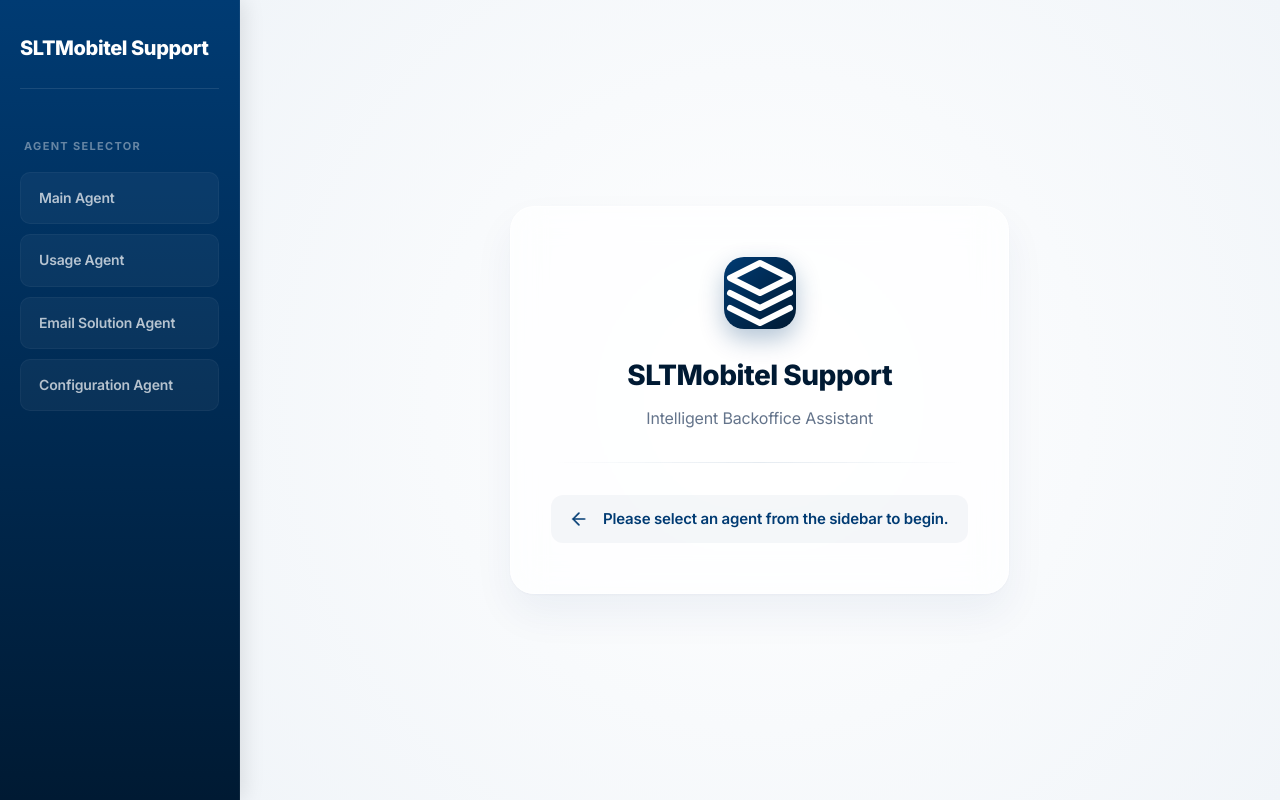
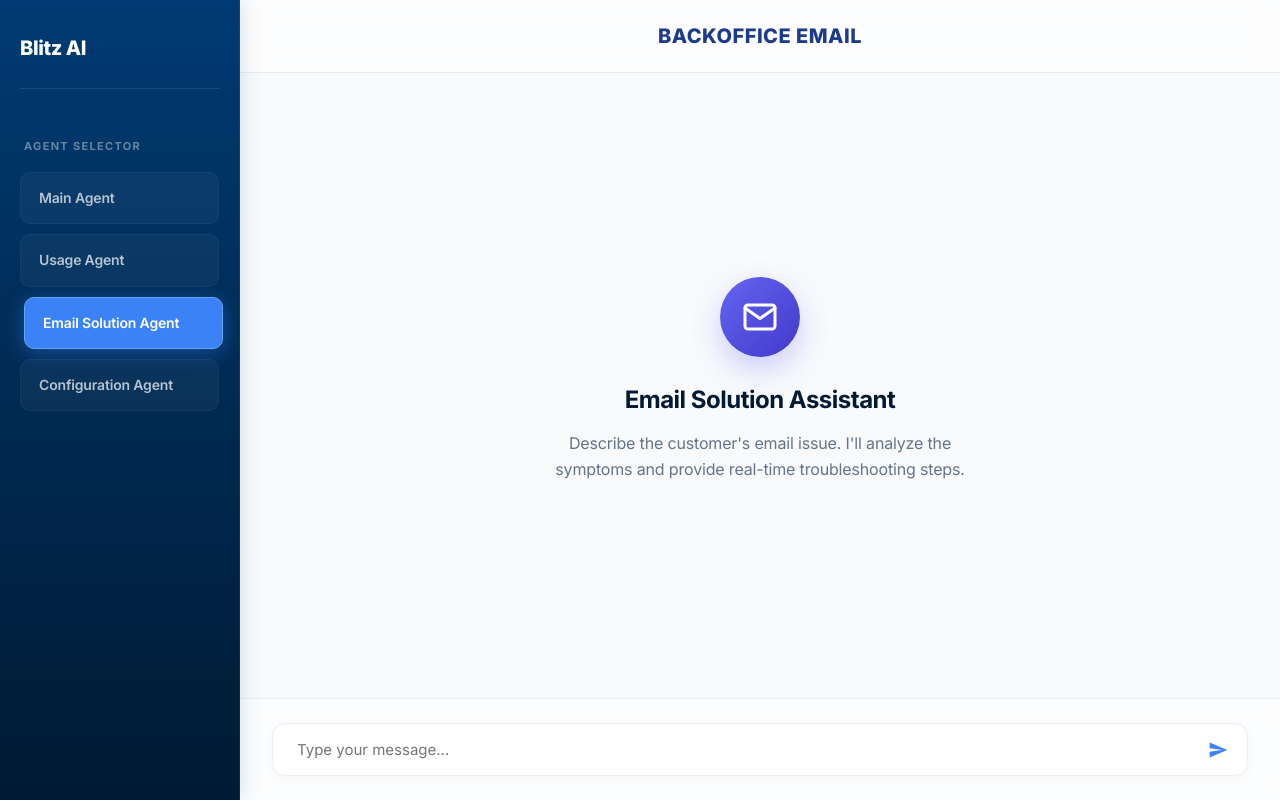
Before and after one commit to kaveeshaDivyanjalee/BackOffice-Support-System, a React (Create React App) app in the folder frontend/: page / in a window 1280 px wide. Built offline with nearby package versions, Linux system fonts and the light colour scheme.

Commit message:
Update app name to Blitz AI, default to Email Agent, center headers, and fix deploy.sh hang

```diff
--- a/frontend/public/index.html
+++ b/frontend/public/index.html
@@ -7,7 +7,7 @@
     <meta name="theme-color" content="#000000" />
     <meta
       name="description"
-      content="Web site created using create-react-app"
+      content="Blitz AI - Intelligent Backoffice Support Assistant"
     />
     <link rel="apple-touch-icon" href="%PUBLIC_URL%/logo192.png" />
     <!--
@@ -24,7 +24,7 @@
       work correctly both with client-side routing and a non-root public URL.
       Learn how to configure a non-root public URL by running `npm run build`.
     -->
-    <title>React App</title>
+    <title>Blitz AI</title>
   </head>
   <body>
     <noscript>You need to enable JavaScript to run this app.</noscript>
--- a/frontend/src/App.js
+++ b/frontend/src/App.js
@@ -227,7 +227,7 @@
 
 // ═══════════════════════════════════════════════════════════════════════════
 function App() {
-  const [selectedAgent, setSelectedAgent] = useState("");
+  const [selectedAgent, setSelectedAgent] = useState("Email Solution Agent");
   const [subscriberId, setSubscriberId] = useState("");
   const [allAgentMessages, setAllAgentMessages] = useState({}); // per-agent chat history
   const [loading, setLoading] = useState(false);
@@ -933,7 +933,7 @@
 
       {/* ── Sidebar ───────────────────────────────────────────────────── */}
       <div className="sidebar">
-        <div className="logo">SLTMobitel Support</div>
+        <div className="logo">Blitz AI</div>
 
         <h2>Agent Selector</h2>
 
@@ -950,30 +950,10 @@
 
       {/* ── Chat Section ──────────────────────────────────────────────── */}
       <div className="chat-section">
-        {!selectedAgent ? (
-          <div className="welcome-hero-container">
-            <div className="welcome-hero-card">
-              <div className="welcome-hero-logo">
-                <svg viewBox="0 0 24 24" fill="none" xmlns="http://www.w3.org/2000/svg">
-                  <path d="M12 2L2 7l10 5 10-5-10-5zM2 17l10 5 10-5M2 12l10 5 10-5" stroke="#ffffff" strokeWidth="2" strokeLinecap="round" strokeLinejoin="round" />
-                </svg>
-              </div>
-              <h1 className="welcome-hero-title">SLTMobitel Support</h1>
-              <p className="welcome-hero-subtitle">Intelligent Backoffice Assistant</p>
-              <div className="welcome-hero-divider"></div>
-              <p className="welcome-hero-instruction">
-                <svg viewBox="0 0 24 24" width="20" height="20" fill="none" stroke="currentColor" strokeWidth="2" strokeLinecap="round" strokeLinejoin="round">
-                  <line x1="19" y1="12" x2="5" y2="12"></line>
-                  <polyline points="12 19 5 12 12 5"></polyline>
-                </svg>
-                Please select an agent from the sidebar to begin.
-              </p>
-            </div>
-          </div>
-        ) : (
+        {selectedAgent && (
           <>
             {/* Dynamic header */}
-            <div className={`chat-header ${isEmailAgentSelected || isNonImplemented ? "centered-header" : ""}`}>
+            <div className="chat-header centered-header">
               {isEmailAgentSelected
                 ? "BACKOFFICE EMAIL"
                 : isNonImplemented
```
Also changed, not shown: 2 other files (tests, documents, lock files or other folders).
